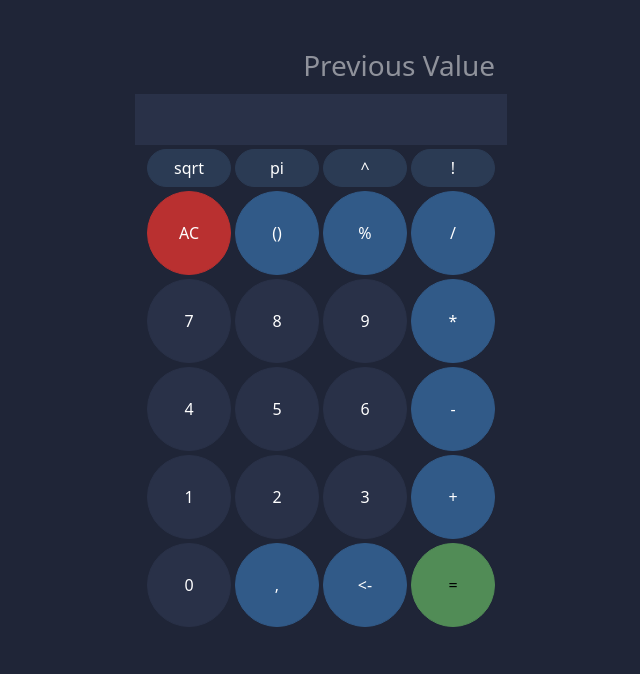
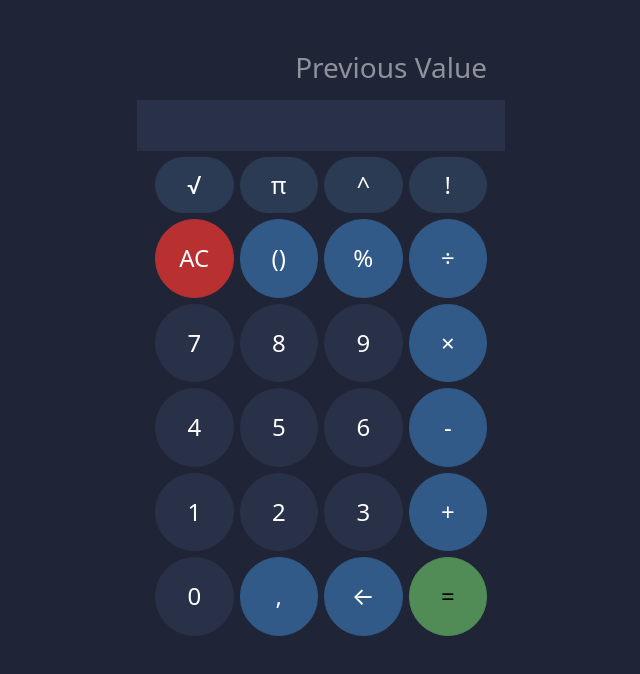
Before and after one commit to Saibaken/react-calculator, a React (Create React App) app: page / in a window 1280 px wide. Shown: the top 674 px of the page, without its empty margins (319-959 px from the left). Built offline with nearby package versions, Linux system fonts and the light colour scheme.

Commit message:
style: :lipstick: Changed signs of operations; Changed font size

```diff
--- a/src/App.js
+++ b/src/App.js
@@ -1,9 +1,10 @@
 import "./App.scss";
-import React, { useState } from "react";
+import React, { useState, useEffect } from "react";
 import { evaluate } from "mathjs";
 
 export default function App() {
   const [currentInput, setCurrentInput] = useState("");
+
 
   const addToInput = (symbol) => {
     console.log("🚀 ~ file: App.js ~ line 9 ~ addToInput ~ symbol", symbol)
@@ -29,6 +30,7 @@ export default function App() {
   const bracketClick = () => {};
 
   const handleKeyboard = (e) => {
+    console.log("🚀 ~ file: App.js ~ line 34 ~ handleKeyboard ~ e.key", e.key)
     switch (e.key) {
       case "Enter":
         submitHandler(e);
@@ -52,10 +54,15 @@ export default function App() {
       default:
         break;
     }
-  }
+  };
+
+  useEffect(() => {
+    document.addEventListener("keydown", handleKeyboard)
+  }, []);
+
 
   return (
-    <form onSubmit={(e) => submitHandler(e)} onKeyDown={(e) => handleKeyboard(e)}>
+    <form onSubmit={(e) => submitHandler(e)}>
       <div className="container d-flex flex-column justify-content-center align-items-center">
       <div className="row flex-column col-12 col-md-8 col-lg-4">
         <div className="col previous-value my-1 text-end">Previous Value</div>
@@ -63,8 +70,8 @@ export default function App() {
       </div>
       <div className="row gap-1 d-flex col-12 col-md-8 col-lg-4 justify-content-center">
           <div className="row gap-1 d-flex flex-row justify-content-center">
-            <button className="btn btn-x-operations rounded-pill col" type="button">sqrt</button>
-            <button className="btn btn-x-operations rounded-pill col" type="button">pi</button>
+            <button className="btn btn-x-operations rounded-pill col" type="button">√</button>
+            <button className="btn btn-x-operations rounded-pill col" type="button">π</button>
             <button className="btn btn-x-operations rounded-pill col" type="button">^</button>
             <button className="btn btn-x-operations rounded-pill col" type="button">!</button>
           </div>
@@ -73,14 +80,14 @@ export default function App() {
             <button className="btn btn-ac         col rounded-circle" type="button" onClick={allClearClick}>AC</button>
             <button className="btn btn-operations col rounded-circle" type="button" onClick={bracketClick}>()</button>
             <button className="btn btn-operations col rounded-circle" type="button" onClick={precentClick}>%</button>
-            <button className="btn btn-operations col rounded-circle" type="button" onClick={() => addToInput("/")}>/</button>
+            <button className="btn btn-operations col rounded-circle" type="button" onClick={() => addToInput("/")}>÷</button>
           </div>
 
           <div className="row gap-1 d-flex flex-row  justify-content-around">
             <button className="btn btn-numbers col rounded-circle" type="button" onClick={() => addToInput("7")}>7</button>
             <button className="btn btn-numbers col rounded-circle" type="button" onClick={() => addToInput("8")}>8</button>
             <button className="btn btn-numbers col rounded-circle" type="button" onClick={() => addToInput("9")}>9</button>
-            <button className="btn btn-operations col rounded-circle" type="button" onClick={() => addToInput("*")}>*</button>
+            <button className="btn btn-operations col rounded-circle" type="button" onClick={() => addToInput("*")}>×</button>
           </div>
 
           <div className="row gap-1 d-flex flex-row  justify-content-around">
@@ -100,7 +107,7 @@ export default function App() {
           <div className="row gap-1 d-flex flex-row  justify-content-around">
             <button className="btn btn-numbers col rounded-circle" type="button" onClick={() => addToInput("0")}>0</button>
             <button className="btn btn-operations col rounded-circle" type="button" onClick={() => addToInput(".")}>,</button>
-            <button className="btn btn-operations col rounded-circle" type="button" onClick={removeClick}>&lt;-</button>
+            <button className="btn btn-operations col rounded-circle" type="button" onClick={removeClick}>←</button>
             <button className="btn btn-equals col rounded-circle" type="submit">=</button>
           </div>
       </div>
--- a/src/App.scss
+++ b/src/App.scss
@@ -2,6 +2,7 @@ $font-stack: Roboto;
 
 html {
   background-color: rgb(31, 37, 55);
+  font-size: 24px;
 }
 
 form {
```
